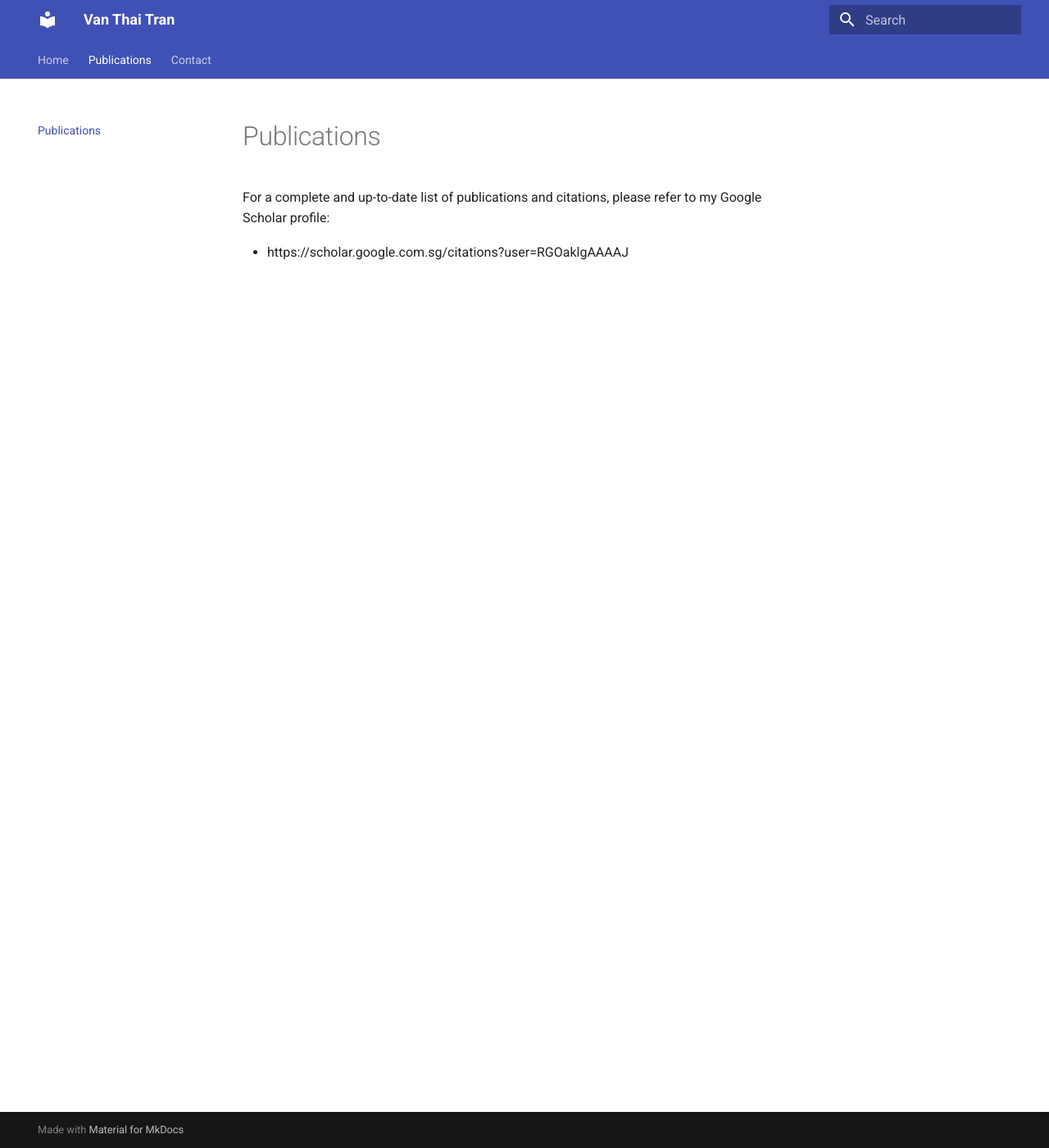
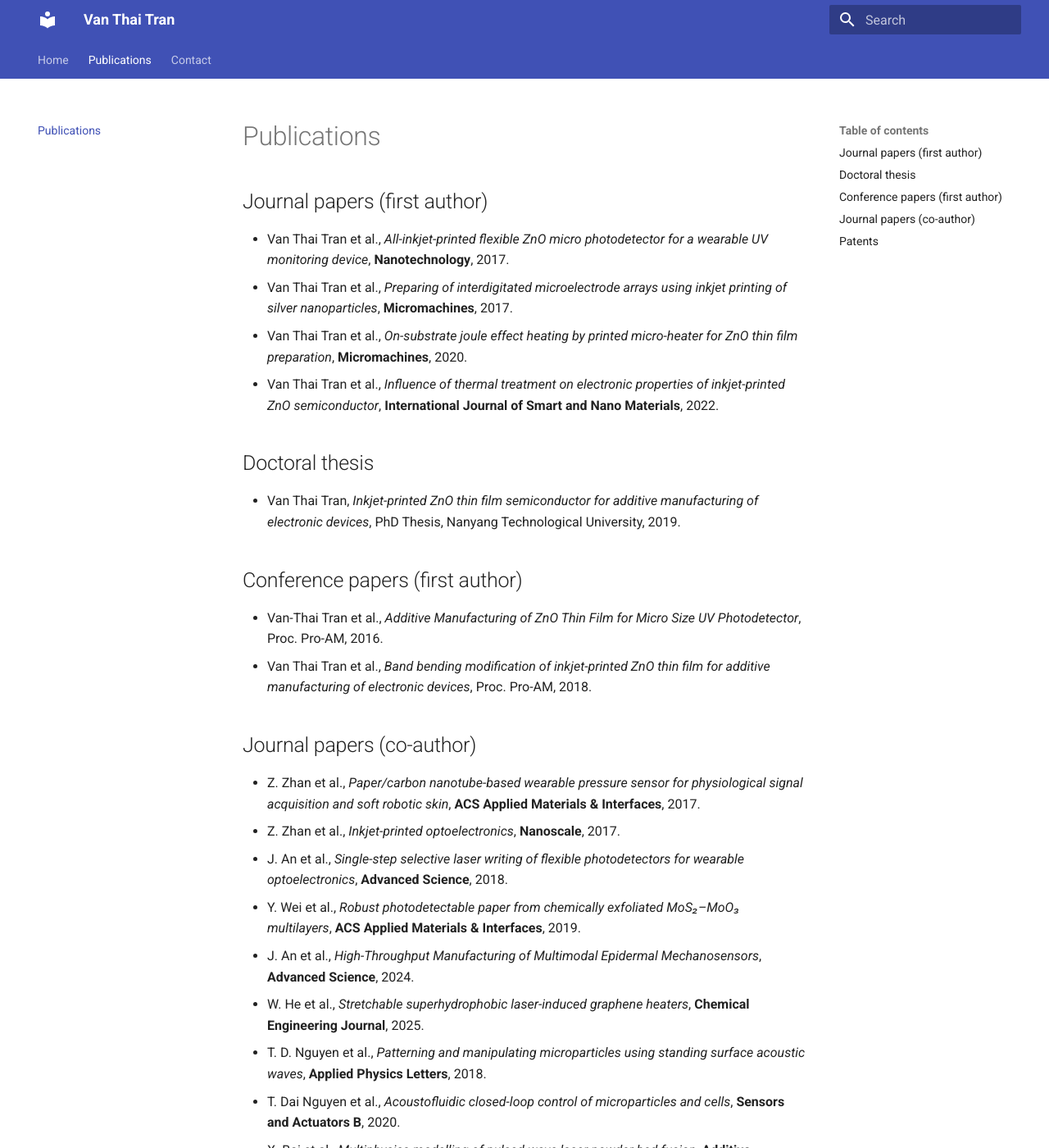
Before and after one commit to vanthaitran/vanthaitran.github.io, an MkDocs documentation site: the page built from docs/publications.md, in a window 1280 px wide and 1400 px high. Shown: the whole window at 82% size. Built offline with MkDocs 1.6.1 and Material for MkDocs 9.7.7, drawn with Linux system fonts in a browser that asks for light colours; some of the changed text lies outside the part shown.

Commit message:
Update publications list

```diff
--- a/docs/publications.md
+++ b/docs/publications.md
@@ -1,6 +1,31 @@
 # Publications
 
-For a complete and up-to-date list of publications and citations, please refer to my
-Google Scholar profile:
+## Journal papers (first author)
+- Van Thai Tran et al., *All-inkjet-printed flexible ZnO micro photodetector for a wearable UV monitoring device*, **Nanotechnology**, 2017.
+- Van Thai Tran et al., *Preparing of interdigitated microelectrode arrays using inkjet printing of silver nanoparticles*, **Micromachines**, 2017.
+- Van Thai Tran et al., *On-substrate joule effect heating by printed micro-heater for ZnO thin film preparation*, **Micromachines**, 2020.
+- Van Thai Tran et al., *Influence of thermal treatment on electronic properties of inkjet-printed ZnO semiconductor*, **International Journal of Smart and Nano Materials**, 2022.
 
-- https://scholar.google.com.sg/citations?user=RGOaklgAAAAJ
+## Doctoral thesis
+- Van Thai Tran, *Inkjet-printed ZnO thin film semiconductor for additive manufacturing of electronic devices*, PhD Thesis, Nanyang Technological University, 2019.
+
+## Conference papers (first author)
+- Van-Thai Tran et al., *Additive Manufacturing of ZnO Thin Film for Micro Size UV Photodetector*, Proc. Pro-AM, 2016.
+- Van Thai Tran et al., *Band bending modification of inkjet-printed ZnO thin film for additive manufacturing of electronic devices*, Proc. Pro-AM, 2018.
+
+## Journal papers (co-author)
+- Z. Zhan et al., *Paper/carbon nanotube-based wearable pressure sensor for physiological signal acquisition and soft robotic skin*, **ACS Applied Materials & Interfaces**, 2017.
+- Z. Zhan et al., *Inkjet-printed optoelectronics*, **Nanoscale**, 2017.
+- J. An et al., *Single-step selective laser writing of flexible photodetectors for wearable optoelectronics*, **Advanced Science**, 2018.
+- Y. Wei et al., *Robust photodetectable paper from chemically exfoliated MoS₂–MoO₃ multilayers*, **ACS Applied Materials & Interfaces**, 2019.
+- J. An et al., *High-Throughput Manufacturing of Multimodal Epidermal Mechanosensors*, **Advanced Science**, 2024.
+- W. He et al., *Stretchable superhydrophobic laser-induced graphene heaters*, **Chemical Engineering Journal**, 2025.
+- T. D. Nguyen et al., *Patterning and manipulating microparticles using standing surface acoustic waves*, **Applied Physics Letters**, 2018.
+- T. Dai Nguyen et al., *Acoustofluidic closed-loop control of microparticles and cells*, **Sensors and Actuators B**, 2020.
+- X. Bai et al., *Multiphysics modelling of pulsed-wave laser powder bed fusion*, **Additive Manufacturing**, 2025.
+
+## Patents
+- Van Thai Tran et al., *Polymer melt pool crystallization measurements*, US Patent App. 18/684,472, 2025.
+
+For a complete list, see my Google Scholar profile:
+https://scholar.google.com.sg/citations?user=RGOaklgAAAAJ
```
